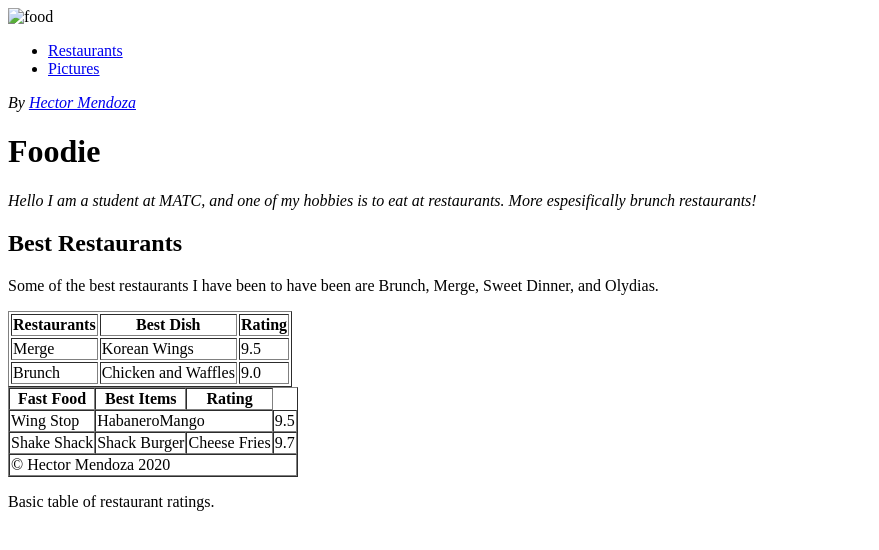
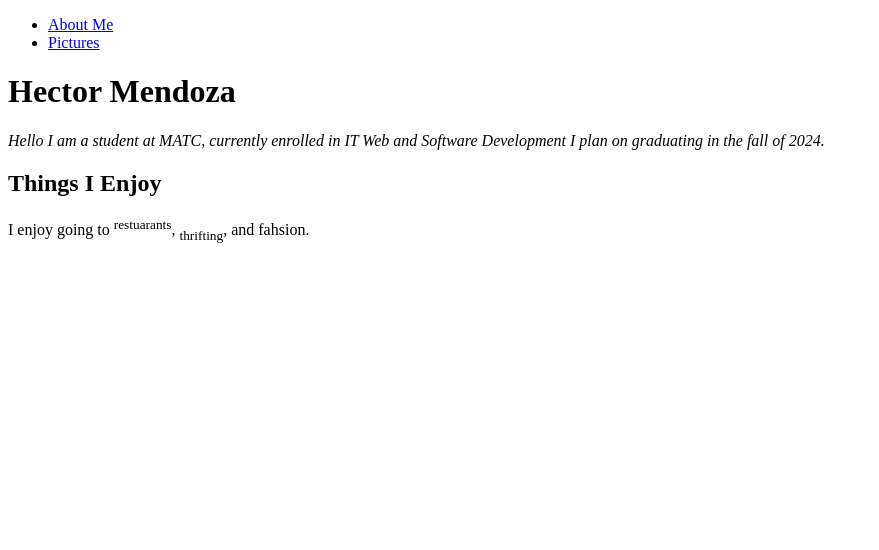
Before and after one commit to NotActuallyyHectorr/ideal-octo-umbrella, a plain HTML site: page index.html in a window 1280 px wide. Shown: the whole page, without its empty margins (0-879 px from the left). Drawn offline with Linux system fonts and the light colour scheme.

Commit message:
Add files via upload

```diff
--- a/index.html
+++ b/index.html
@@ -4,82 +4,31 @@
 
 <head>
     <title>
-        Assignment 2
+        Assignment 1
     </title>
 </head>
 
 <body>
-    <img src="Images/food.jpeg" alt="food" width="400" height="500">
         <ul>
-            <li><a href="#Restaurants">Restaurants</a></li>
+            <li><a href="#About">About Me</a></li>
             <li><a href="#Pictures">Pictures</a></li>
         </ul>
 </body>
 
 <body>
-    <address>
-        By <a href="malito:mendozhj@gmatc.matc.edu">Hector Mendoza</a>
-    </address>
     <h1>
-        <b>Foodie</b>
+        <b>Hector Mendoza</b>
     </h1>
-    <p>
-        <i>Hello I am a student at MATC, and one of my hobbies is to eat at restaurants. More espesifically
-        brunch restaurants!
-        </i>
+    <p><i>Hello I am a student at MATC, currently enrolled in IT Web and Software Development
+        I plan on graduating in the fall of 2024.</i>
     </p>
 
     <h2>
-        <strong>Best Restaurants</strong>
+        <strong>Things I Enjoy</strong>
     </h2>
     <p>
-        Some of the best restaurants I have been to have been are Brunch, Merge, Sweet Dinner, and Olydias.
+        I enjoy going to <sup>restuarants</sup>, <sub>thrifting</sub>, and fahsion.
     </p>
+</body>
 
-    <table id="simple table" border="1px">
-        <tr>
-            <th>Restaurants</th>
-            <th>Best Dish</th>
-            <th>Rating</th>
-        </tr>
-        <tr>
-            <td>Merge</td>
-            <td>Korean Wings</td>
-            <td>9.5</td>
-        </tr>
-        <tr>
-            <td>Brunch</td>
-            <td>Chicken and Waffles</td>
-            <td>9.0</td>
-        </tr>
-    </table>
-
-    <table id="complex-table" border="1" cellspacing="0">
-        <thread>
-            <tr>
-                <th>Fast Food</th>
-                <th>Best Items</th>
-                <th>Rating</th>
-            </tr>
-        </thread>
-        <tbody>
-            <tr>
-                <td scope="row">Wing Stop</td>
-                <td colspan="3">HabaneroMango</td>
-                <td>9.5</td>
-            </tr>
-            <tr>
-                <td>Shake Shack</td>
-                <td>Shack Burger</td>
-                <td colspan="2">Cheese Fries</td>
-                <td>9.7</td>
-            </tr>
-        </tbody>
-        <tfoot>
-            <td colspan="5">&copy; Hector Mendoza 2020</td>
-        </tfoot>
-    </table>
-
-    <p>Basic table of restaurant ratings.</p>
-</body>
 </html>
```
